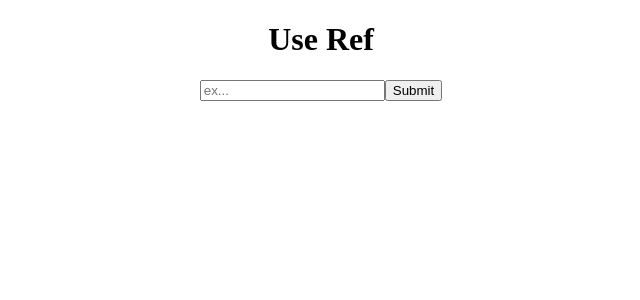
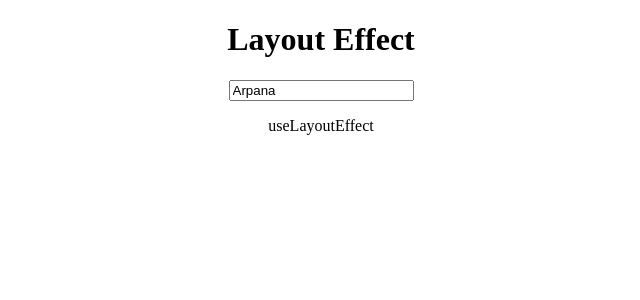
Before and after one commit to ArpanaMishra94/react-concepts, a React (Create React App) app: page / in a window 1280 px wide. Shown: the top 300 px of the page, without its empty margins (319-959 px from the left). Built offline with nearby package versions, Linux system fonts and the light colour scheme.

Commit message:
useLayoutEffect

```diff
--- a/src/App.js
+++ b/src/App.js
@@ -2,7 +2,8 @@ import './App.css';
 // import StateTutorial from './Hooks/useState/StateExample'
 // import ReducerExample from './Hooks/useReducer/ReducerExample';
 // import EffectExample from './Hooks/useEffect/EffectExample';
-import RefExample from './Hooks/useRef/RefExample';
+// import RefExample from './Hooks/useRef/RefExample';
+import LayoutExample from './Hooks/useLayout/LayoutExample';
 
 function App() {
   return (
@@ -10,7 +11,8 @@ function App() {
       {/* <StateTutorial /> */}
       {/* <ReducerExample /> */}
       {/* <EffectExample /> */}
-      <RefExample />
+      {/* <RefExample /> */}
+      <LayoutExample/>
     </div>
   );
 }
--- /dev/null
+++ b/src/Hooks/useLayout/LayoutExample.js
@@ -0,0 +1,34 @@
+// The purpose of useLayoutEffect is to let your component use layout information for rendering: Render the initial content.
+// Measure the layout before the browser repaints the screen.
+
+// The useLayoutEffect function is triggered synchronously
+// before the DOM mutations are painted. However, the useEffect function is called after the DOM mutations are painted.
+
+
+import React, {useEffect, useLayoutEffect, useRef, useState} from 'react';
+
+const LayoutExample = () => {
+    const[data, setData] = useState('Input Text');
+
+    const inputRef = useRef(null);
+
+    useEffect(() => {
+        inputRef.current.value = 'Hello'
+        // setData('useEffect');
+    }, []);
+
+    useLayoutEffect(() => {
+        console.log(inputRef.current.value);
+        setData('useLayoutEffect');
+    }, [])
+
+    return(
+        <div>
+            <h1>Layout Effect</h1>
+            <input ref={inputRef} placeholder="ex..." value='Arpana'/>
+            <p>{data}</p>
+        </div>
+    )
+}
+
+export default LayoutExample;
```
